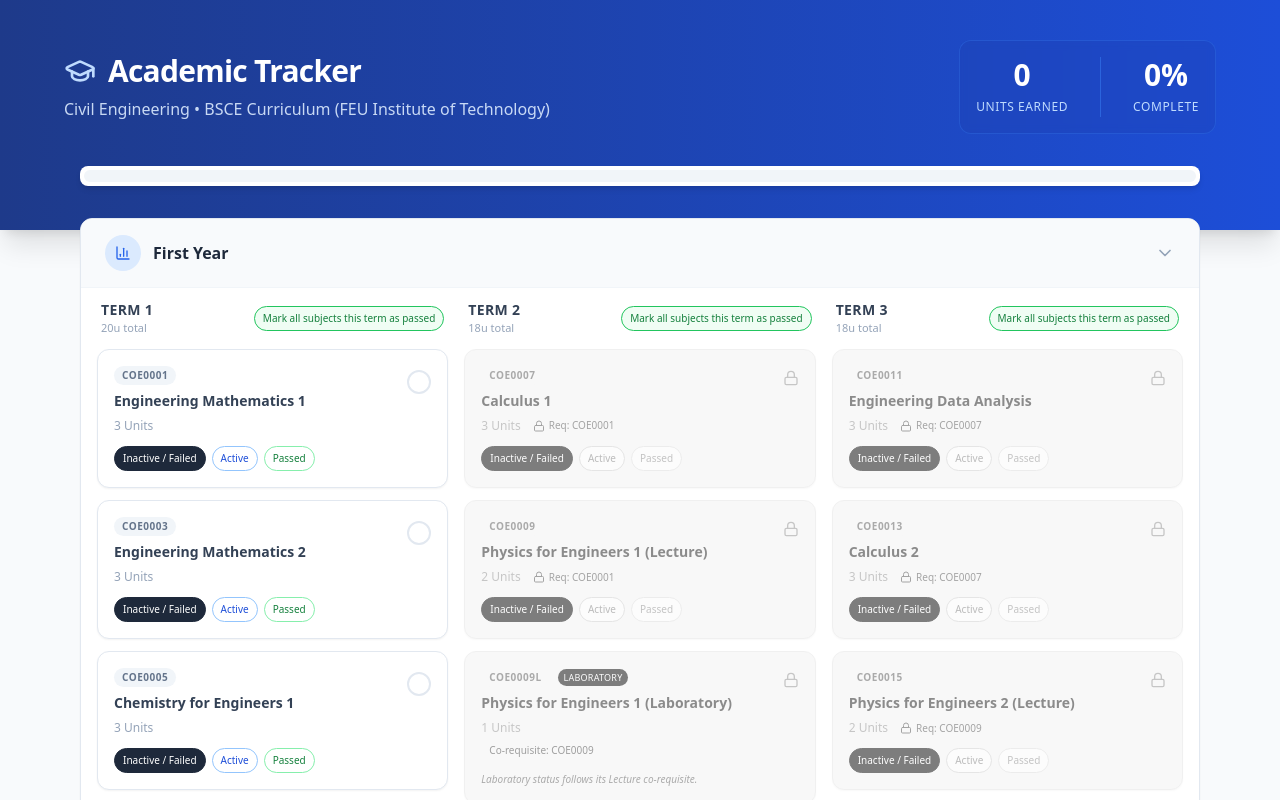
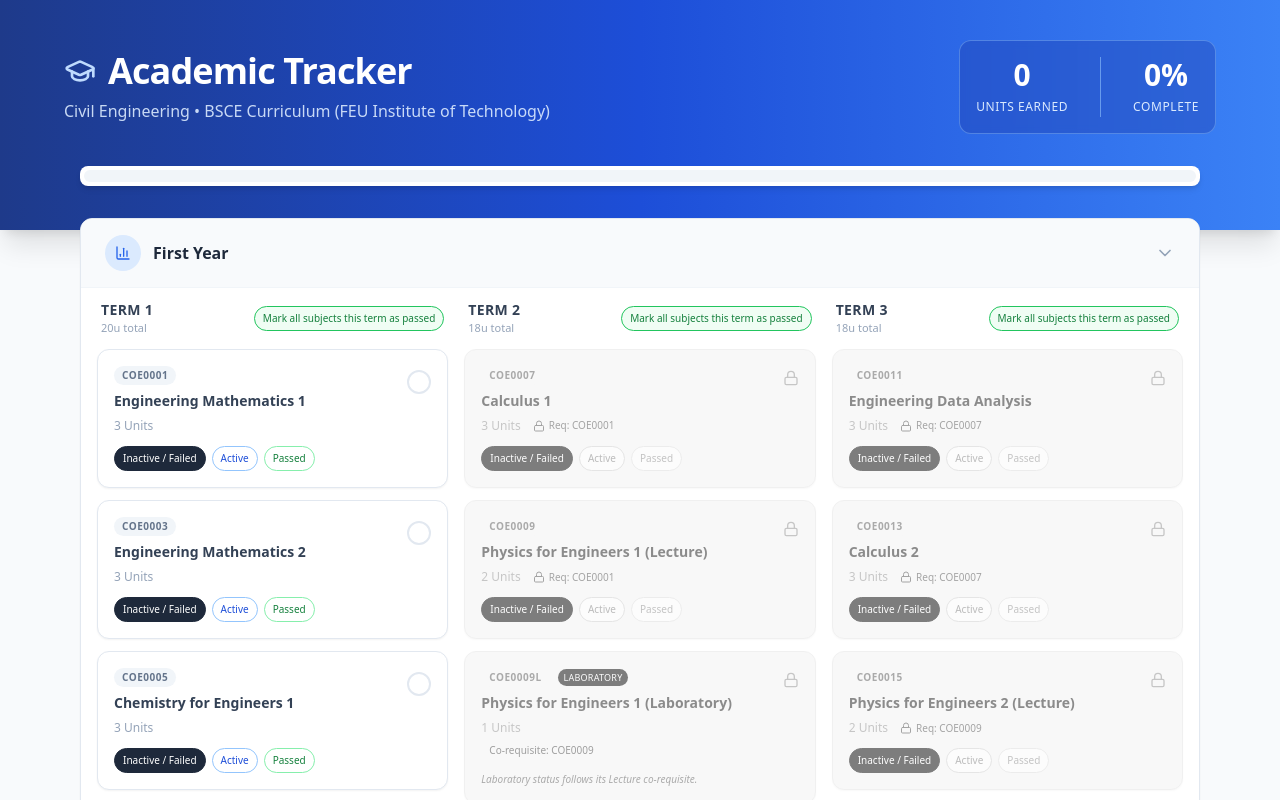
Before and after one commit to AceAligora/Builders-Progress, a React (Vite) app: page / in a window 1280 px wide. Shown: the top 800 px of the page. Built offline with nearby package versions, Linux system fonts and the light colour scheme.

Commit message:
Refactor App component layout and styles

```diff
--- a/src/App.jsx
+++ b/src/App.jsx
@@ -343,38 +343,37 @@ const App = () => {
     totalUnits === 0 ? 0 : Math.round((passedUnits / totalUnits) * 100);
 
   return (
-    <>
-      {/* Analytics & Speed Insights (mounted once at root) */}
+    <div className="min-h-screen bg-slate-50 font-sans text-slate-800">
+      {/* Analytics & Speed Insights */}
       <Analytics />
       <SpeedInsights />
 
-      <div className="min-h-screen bg-slate-50 font-sans text-slate-800">
       {/* --- HERO HEADER --- */}
-        <div className="bg-gradient-to-r from-blue-900 to-blue-700 text-white pb-24 pt-10 px-6 shadow-xl">
+      <div className="bg-gradient-to-r from-blue-900 via-blue-700 to-blue-500 text-white pb-24 pt-10 px-6 shadow-xl">
         <div className="max-w-6xl mx-auto flex flex-col md:flex-row justify-between items-center">
           <div>
             <div className="flex items-center gap-3 mb-2">
               <GraduationCap className="w-8 h-8 text-blue-200" />
-                <h1 className="text-3xl font-bold tracking-tight">
+              <h1 className="text-3xl md:text-4xl font-bold tracking-tight">
                 Academic Tracker
               </h1>
             </div>
-              <p className="text-blue-100 opacity-90">
+            <p className="text-blue-100 opacity-90 text-sm md:text-base">
               Civil Engineering • BSCE Curriculum (FEU Institute of Technology)
             </p>
           </div>
 
-            <div className="mt-6 md:mt-0 flex gap-8 bg-blue-800/30 p-4 rounded-xl border border-blue-500/30 backdrop-blur-sm">
+          <div className="mt-6 md:mt-0 flex gap-8 bg-blue-800/40 p-4 rounded-xl border border-blue-300/40 backdrop-blur-sm">
             <div className="text-center">
               <span className="block text-3xl font-bold">{passedUnits}</span>
-                <span className="text-xs uppercase tracking-wider text-blue-200">
+              <span className="text-xs uppercase tracking-wider text-blue-100">
                 Units Earned
               </span>
             </div>
-              <div className="w-px bg-blue-500/50"></div>
+            <div className="w-px bg-blue-300/60"></div>
             <div className="text-center">
               <span className="block text-3xl font-bold">{percentage}%</span>
-                <span className="text-xs uppercase tracking-wider text-blue-200">
+              <span className="text-xs uppercase tracking-wider text-blue-100">
                 Complete
               </span>
             </div>
@@ -382,10 +381,11 @@ const App = () => {
         </div>
       </div>
 
+      {/* MAIN CONTENT */}
       <div className="max-w-6xl mx-auto px-4 -mt-16 pb-20">
         {/* --- ERROR TOAST --- */}
         {errorMsg && (
-            <div className="fixed top-6 left-1/2 transform -translate-x-1/2 bg-white border-l-4 border-red-500 text-slate-700 px-6 py-4 rounded-r shadow-2xl z-50 flex items-center animate-bounce">
+          <div className="fixed top-6 left-1/2 transform -translate-x-1/2 bg-white border-l-4 border-red-500 text-slate-700 px-6 py-4 rounded-r shadow-2xl z-50 flex items-center">
             <AlertCircle className="w-5 h-5 mr-3 text-red-500" />
             <span className="font-medium">{errorMsg}</span>
           </div>
@@ -655,7 +655,6 @@ const App = () => {
         </div>
       </div>
     </div>
-    </>
   );
 };
 
```
Lines whose indentation alone changed are shown as unchanged.
